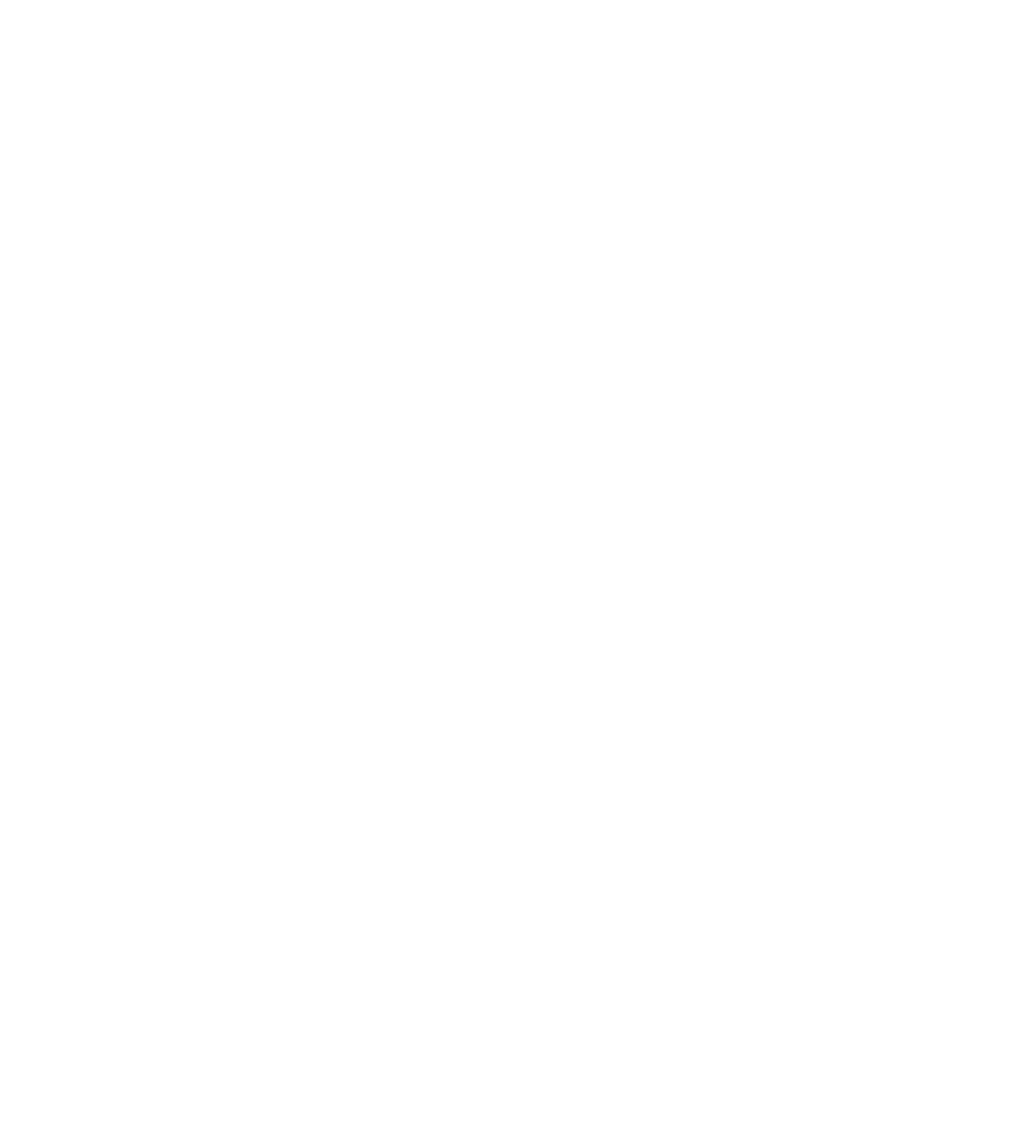
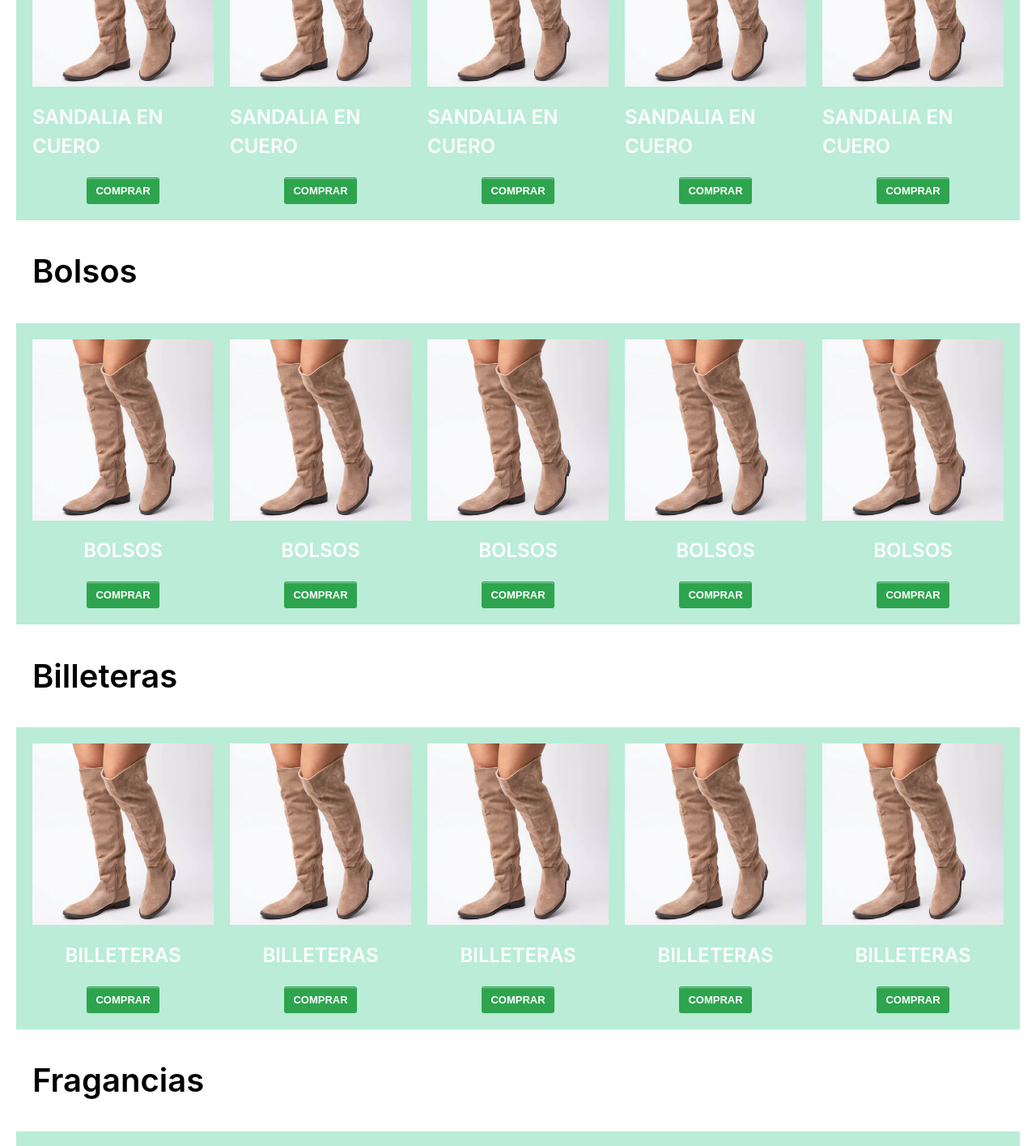
Before and after one commit to jasba24/CreacionesMilu, a React (Vite) app: page / in a window 1280 px wide. Shown: the part 880-2295 px from the top of the page at 81% size. Before the commit the page ends 800 px from the top, so only its background shows below. Built offline with nearby package versions, Linux system fonts and the light colour scheme.

Commit message:
add router and new pages

```diff
--- a/package.json
+++ b/package.json
@@ -10,8 +10,12 @@
     "preview": "vite preview"
   },
   "dependencies": {
+    "localforage": "^1.10.0",
+    "match-sorter": "^6.3.1",
     "react": "^18.2.0",
-    "react-dom": "^18.2.0"
+    "react-dom": "^18.2.0",
+    "react-router-dom": "^6.18.0",
+    "sort-by": "^1.2.0"
   },
   "devDependencies": {
     "@types/react": "^18.2.15",
--- a/src/App.jsx
+++ b/src/App.jsx
@@ -1,19 +1,21 @@
 import './App.css'
 
+import { BrowserRouter, Routes, Route } from 'react-router-dom'
+
 import Header from './components/header'
-import Categories from './components/categories'
+import Home from './pages/home'
+import Product from './pages/product';
 
 function App() {
   return (
     <>
-      <Header />
-      <h1>Categories</h1>
-      <section className="image-container">
-        <Categories categoryName="Calzado" />
-        <Categories categoryName="Bolsos" />
-        <Categories categoryName="Billeteras" />
-        <Categories categoryName="Fragancias" />
-      </section>
+      <BrowserRouter>
+        <Header />
+        <Routes>
+          <Route exact path="/" Component={Home}></Route>
+          <Route exact path="/product" Component={Product}></Route>
+        </Routes>
+      </BrowserRouter>
     </>
   )
 }
--- a/src/components/product.jsx
+++ b/src/components/product.jsx
@@ -1,14 +1,16 @@
 import React from 'react'
+
+import { Link } from 'react-router-dom'
 
 function Product(props) {
   // eslint-disable-next-line react/prop-types
   const { image, name } = props
   return (
-    <a href="/product" >
+    <Link to="/product">
       <img src={image} alt="referencia del producto" />
       <h2>{name}</h2>
       <button className="buy-button">comprar</button>
-    </a>
+    </Link>
   )
 }
 
--- /dev/null
+++ b/src/pages/home.jsx
@@ -0,0 +1,36 @@
+import React from 'react'
+import Categories from '../components/categories'
+import ProductList from '../components/productList'
+import productLogo from '../assets/2.webp'
+
+function Home() {
+  return (
+    <>
+      <h1>Categories</h1>
+      <section className="image-container">
+        <Categories categoryName="Calzado" />
+        <Categories categoryName="Bolsos" />
+        <Categories categoryName="Billeteras" />
+        <Categories categoryName="Fragancias" />
+      </section>
+      <ProductList
+        sectionName="Calzado"
+        productName="Sandalia en Cuero"
+        productImage={productLogo}
+      ></ProductList>
+      <ProductList
+        sectionName="Bolsos"
+        productImage={productLogo}
+      ></ProductList>
+      <ProductList
+        sectionName="Billeteras"
+        productImage={productLogo}
+      ></ProductList>
+      <ProductList
+        sectionName="Fragancias"
+        productImage={productLogo}
+      ></ProductList>
+    </>
+  )
+}
+export default Home
--- /dev/null
+++ b/src/pages/product.jsx
@@ -0,0 +1,9 @@
+import React from "react";
+
+function Product(){
+  return (
+    <h1>Hola Mundo</h1>
+  )
+}
+
+export default Product
```
Also changed, not shown: 1 other file (tests, documents, lock files or other folders).
